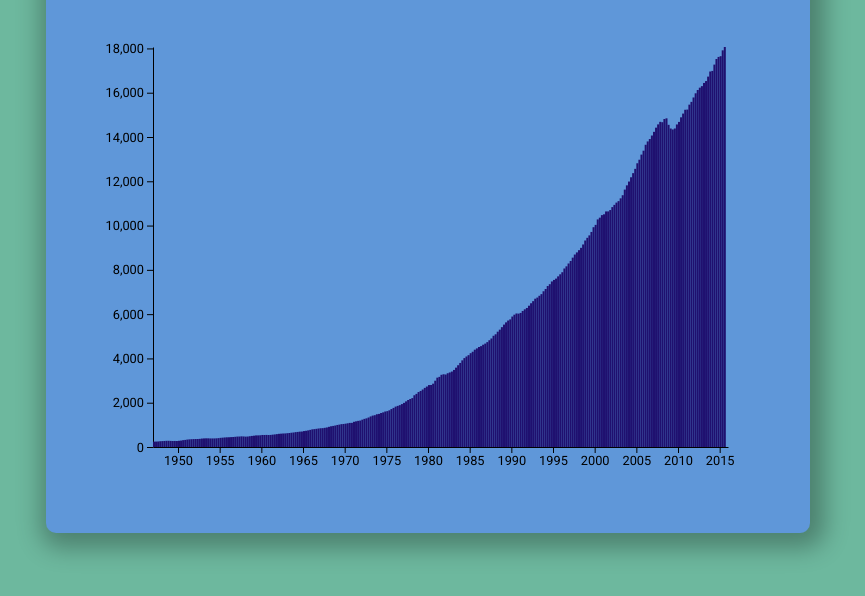
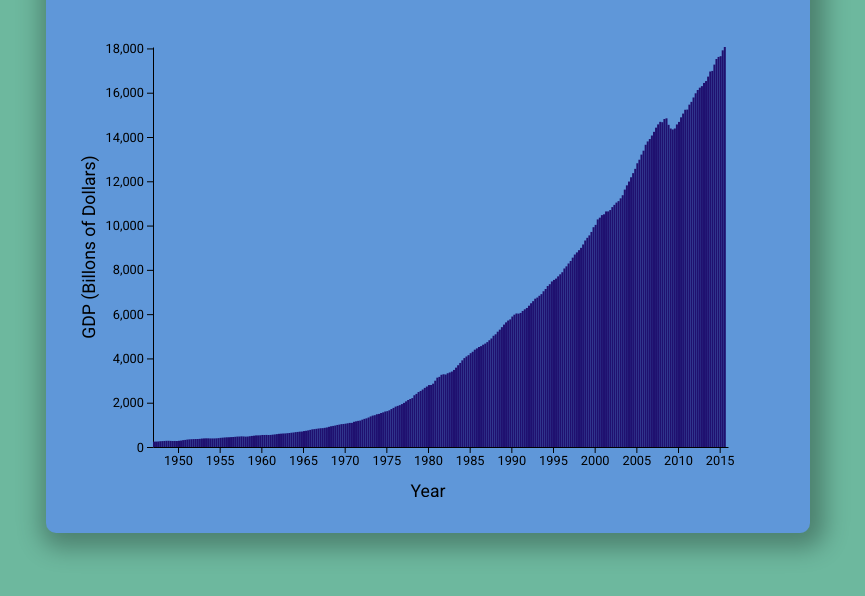
Before and after one commit to oliverdudman/freeCodeCamp-data-vis-projects, a website with bundled scripts: page visualize_data_with_a_bar_chart/index.html in a window 1280 px wide. Shown: the part 170-766 px from the top of the page, without its empty margins (212-1077 px from the left). Built offline with nearby package versions, Linux system fonts and the light colour scheme.

Commit message:
bc - add labels to axis

```diff
--- a/visualize_data_with_a_bar_chart/js/src/main.js
+++ b/visualize_data_with_a_bar_chart/js/src/main.js
@@ -34,6 +34,17 @@ d3.json("./data/GDP-data.json")
          .attr("transform", "translate(" + (padding + yAxisPadding) + ", 0)")
          .call(yAxis);
 
+    chart.append("text")
+         .attr("x", w/2)
+         .attr("y", h)
+         .text("Year")
+         .style("text-anchor", "middle");
+
+    chart.append("text")
+         .text("GDP (Billons of Dollars)")
+         .attr("transform", `translate(${yAxisPadding/1.5}, ${h/2})rotate(-90)`)
+         .style("text-anchor", "middle");
+
     chart.selectAll("rect")
          .data(json.data)
          .enter()
--- a/visualize_data_with_a_bar_chart/scss/main.scss
+++ b/visualize_data_with_a_bar_chart/scss/main.scss
@@ -15,7 +15,8 @@ html, body {
 }
 
 #chart {
-  font-size: 20px;
+  font-size: 1.1rem;
+  font-family: $main-font;
 }
 
 #title {
```
Also changed, not shown: visualize_data_with_a_bar_chart/css/main.css, visualize_data_with_a_bar_chart/js/build/main.js.
